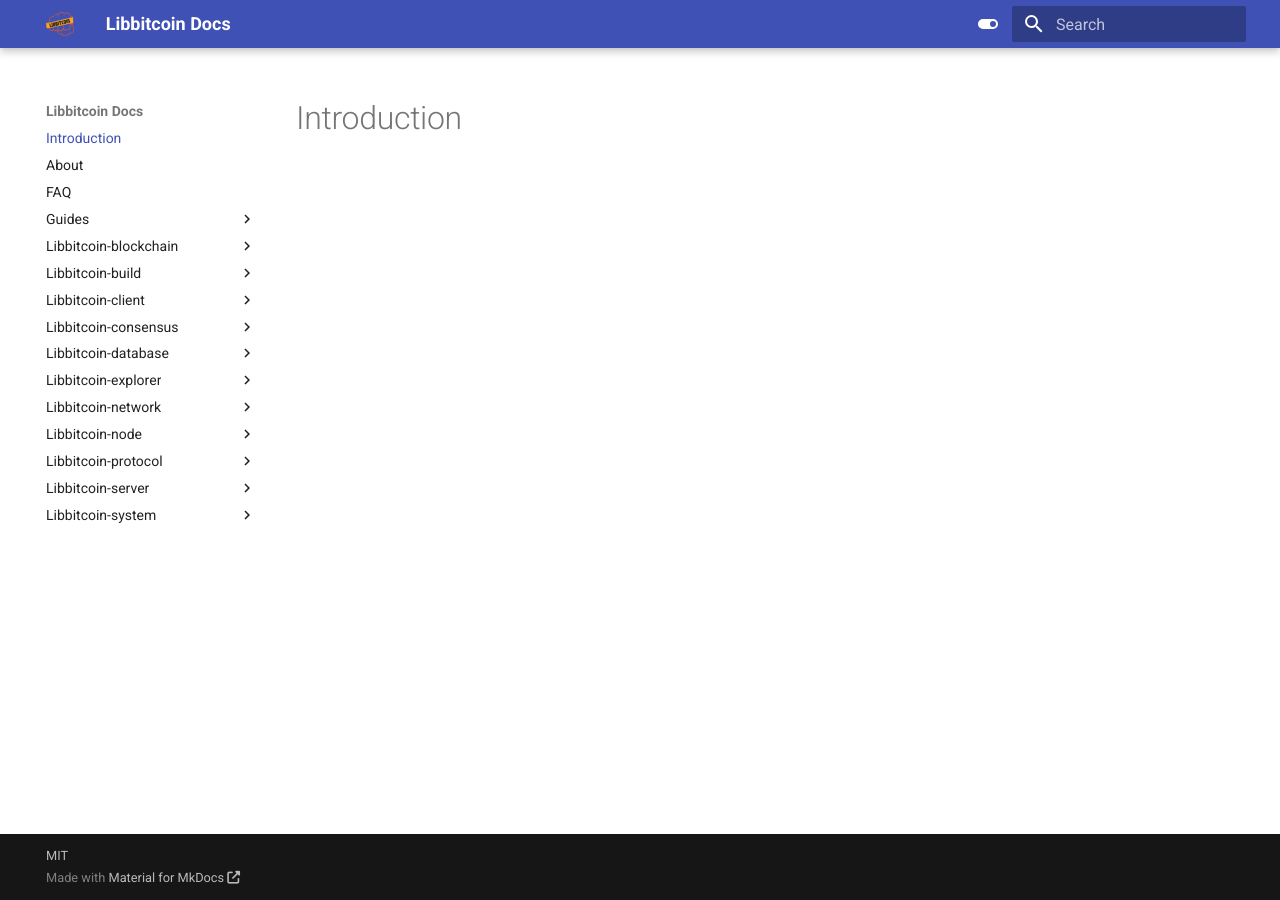
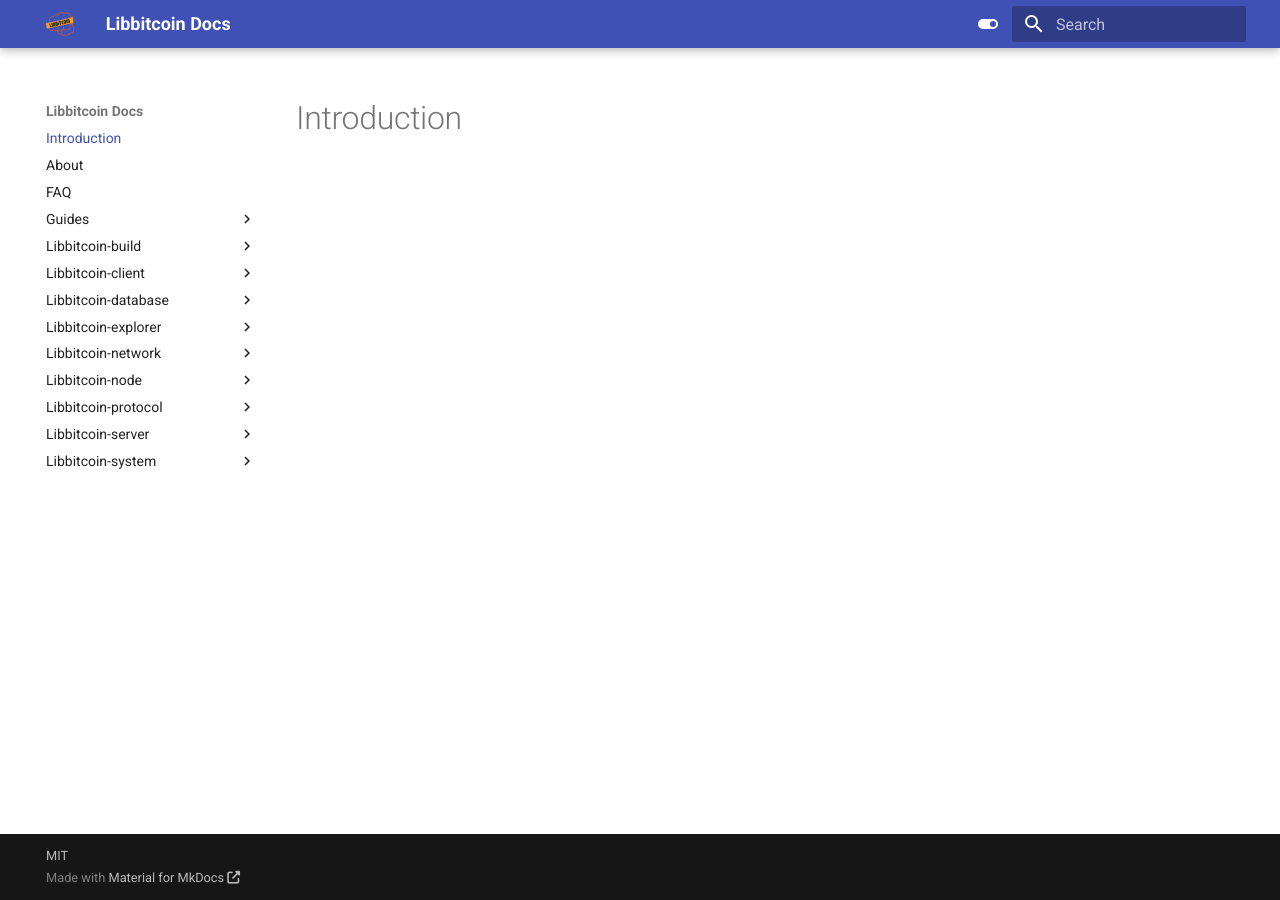
Before and after one commit to MarnixCroes/libbitcoin-doc, an MkDocs documentation site: the page built from docs/index.md, in a window 1280 px wide. Built offline with MkDocs 1.6.1 and Material for MkDocs 9.7.7, drawn with Linux system fonts in a browser that asks for light colours; nearby versions of some CDN libraries; the version menu is left out; some of the changed lines change nothing that is shown.

Commit message:
Update mkdocs.yml

```diff
--- a/mkdocs.yml
+++ b/mkdocs.yml
@@ -31,18 +31,14 @@
   - FAQ: FAQ.md
   - Guides:
     - Running Libbitcoin:
-      - Run Binaries: section1/subsection/page3.md
-      - Build Source: section1/subsection/page3.md
+      - Download & Install: section1/subsection/page3.md
+      - Build From Source: section1/subsection/page3.md
       - Configuration Options: section1/subsection/page3.md
     - Connect Electrum: section1/subsection/page3.md
-  - Libbitcoin-blockchain:
-          - Page 1: section1/subsection/page3.md
   - Libbitcoin-build:
           - Page 1: section1/subsectionA/page1.md
           - Page 2: section1/subsectionA/page2.md
   - Libbitcoin-client:
-          - Page 3: section1/subsectionB/page3.md
-  - Libbitcoin-consensus:
           - Page 3: section1/subsectionB/page3.md
   - Libbitcoin-database:
           - Page 3: section1/subsectionB/page3.md
```
